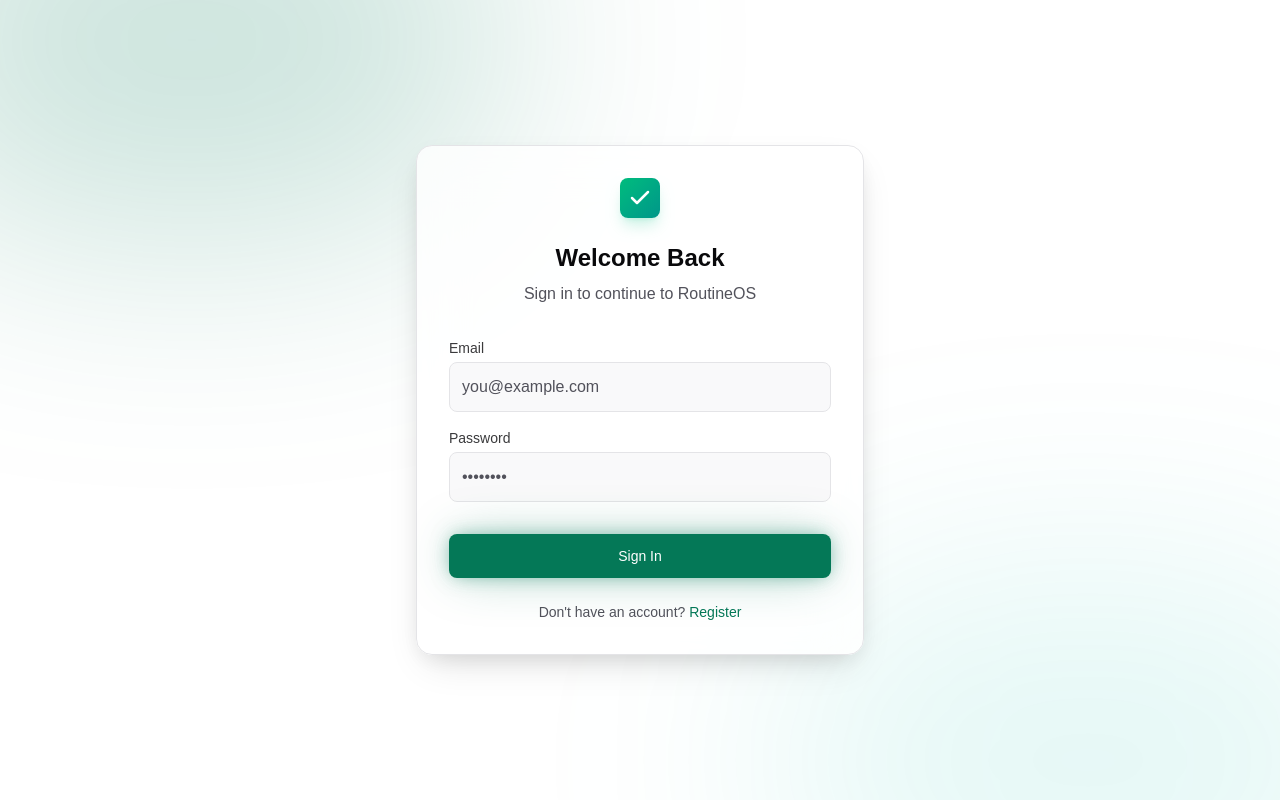
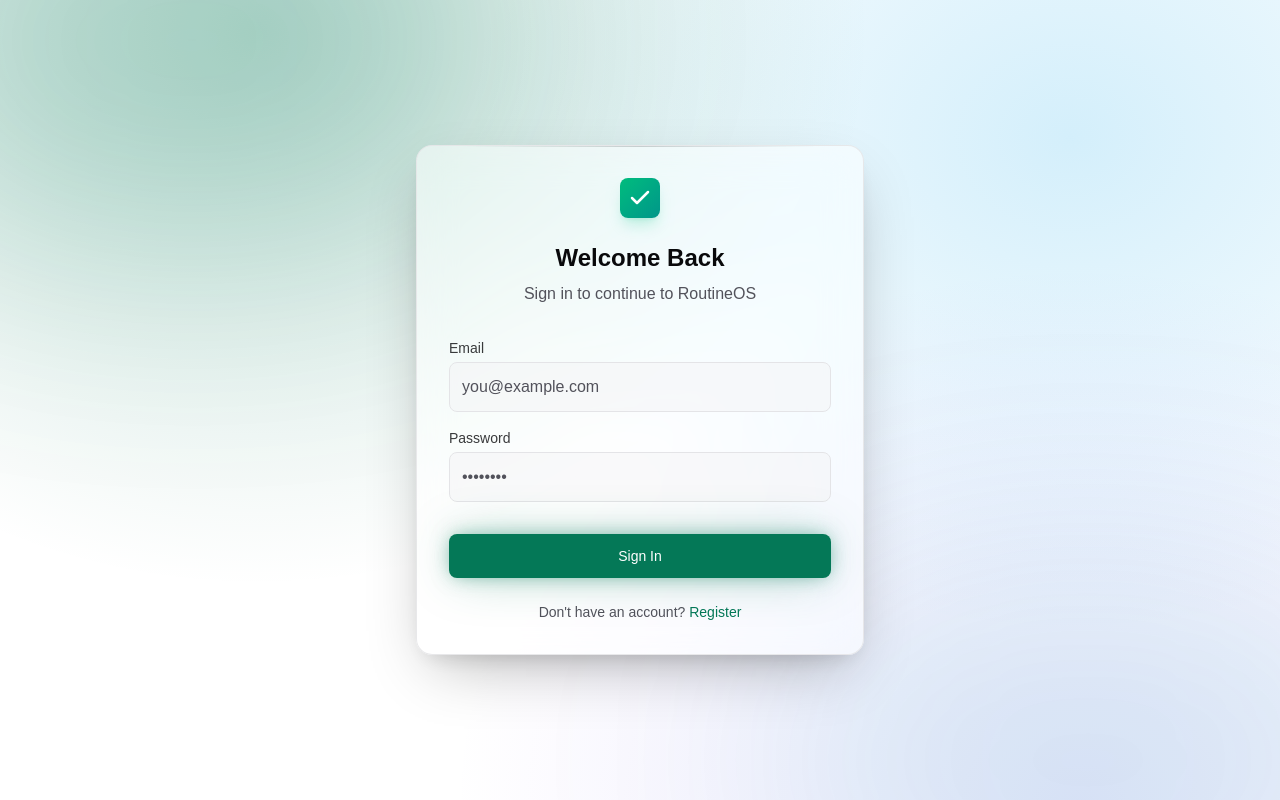
Before and after one commit to PREM015/ROUTINEOS, a Next.js app: page /login in a window 1280 px wide. Built offline with nearby package versions, Linux system fonts and the light colour scheme; no server answers.

Commit message:
style(auth): mesh backdrop and frosted glowing auth card (phase 4)

```diff
--- a/src/app/(auth)/layout.tsx
+++ b/src/app/(auth)/layout.tsx
@@ -4,6 +4,10 @@
   return (
     <div className="min-h-screen flex flex-col items-center justify-center p-4 relative overflow-hidden bg-background">
       {/* Background Gradient */}
+      <div className="pointer-events-none absolute inset-0" aria-hidden="true">
+        <div className="gradient-mesh-animated absolute inset-0" />
+        <div className="noise-overlay absolute inset-0" />
+      </div>
       <div className="absolute top-[-20%] left-[-10%] w-[50%] h-[50%] rounded-full bg-primary/20 blur-[120px] pointer-events-none" />
       <div className="absolute bottom-[-20%] right-[-10%] w-[50%] h-[50%] rounded-full bg-teal-500/10 blur-[120px] pointer-events-none dark:bg-teal-500/20" />
 
--- a/src/components/auth/AuthCard.tsx
+++ b/src/components/auth/AuthCard.tsx
@@ -24,7 +24,7 @@
       animate={{ opacity: 1, y: 0 }}
       transition={{ duration: 0.55, ease: EASE }}
       className={cn(
-        'w-full max-w-md rounded-2xl border border-border bg-card/80 p-8 shadow-floating backdrop-blur-xl',
+        'glass-panel glow-primary w-full max-w-md rounded-2xl p-8 shadow-long backdrop-blur-xl',
         className,
       )}
     >
```
